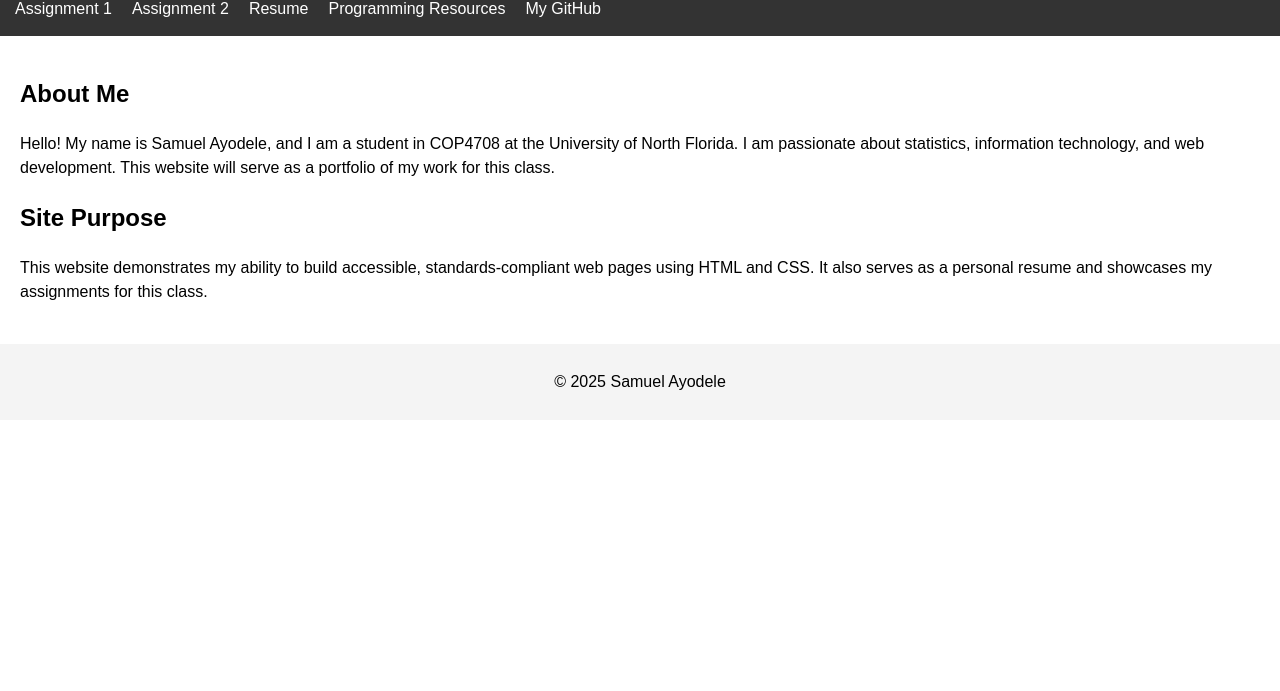
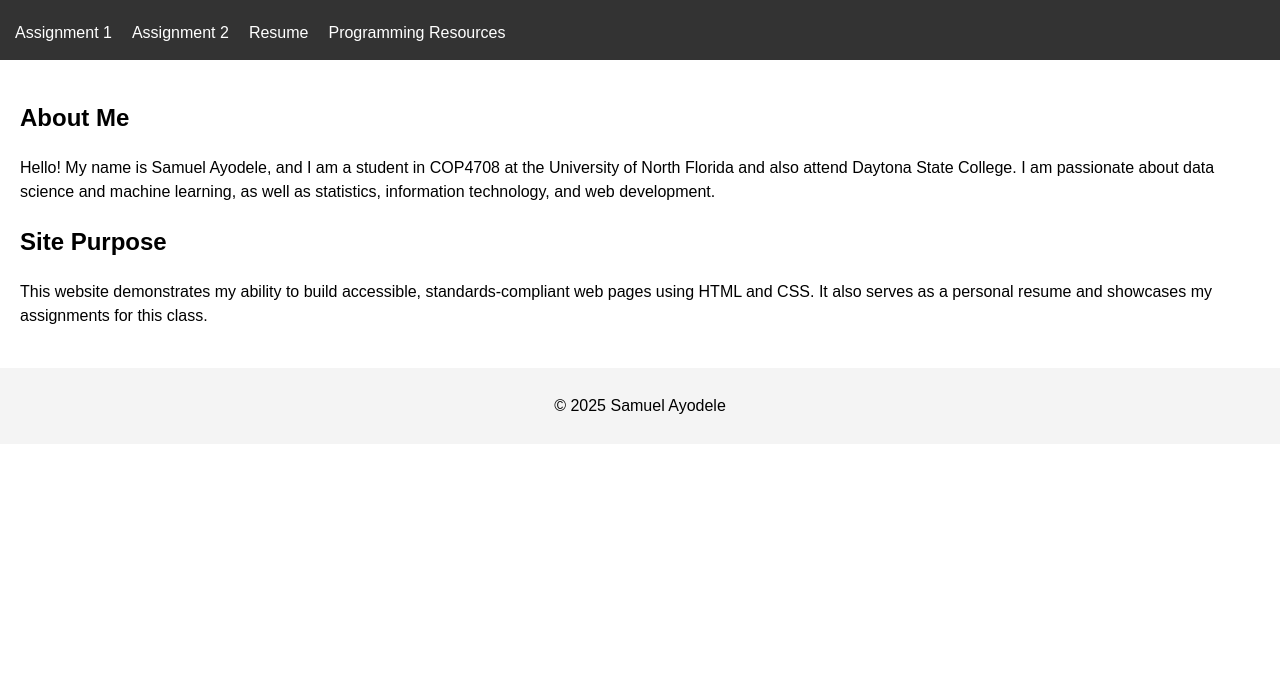
Before and after one commit to AyodeleSamuel17/cop4708-website, a plain HTML site: page index.html in a window 1280 px wide. Shown: the part 109-800 px from the top of the page. Drawn offline with Linux system fonts and the light colour scheme.

Commit message:
Update index.html

```diff
--- a/index.html
+++ b/index.html
@@ -1,8 +1,10 @@
 <!DOCTYPE html>
 <html lang="en">
-<head>
+<!DOCTYPE html>
+<<html lang="en">
+<head>>
   <meta charset="UTF-8">
-  <meta name="viewport" content="width=device-width, initial-scale=1.0">
+  <<head> name="viewport" content="width=device-width, initial-scale=1.0">
   <title>Samuel Ayodele - COP4708 Website</title>
   <link rel="stylesheet" href="style.css">
 </head>
@@ -15,14 +17,14 @@
         <li><a href="assignment2.html">Assignment 2</a></li>
         <li><a href="resume.html">Resume</a></li>
         <li><a href="https://www.w3schools.com">Programming Resources</a></li>
-        <li><a href="https://github.com">My GitHub</a></li>
       </ul>
     </nav>
   </header>
+
   <main>
     <section>
       <h2>About Me</h2>
-      <p>Hello! My name is Samuel Ayodele, and I am a student in COP4708 at the University of North Florida. I am passionate about statistics, information technology, and web development. This website will serve as a portfolio of my work for this class.</p>
+      <p>Hello! My name is Samuel Ayodele, and I am a student in COP4708 at the University of North Florida and also attend Daytona State College. I am passionate about data science and machine learning, as well as statistics, information technology, and web development.</p>
     </section>
     <section>
       <h2>Site Purpose</h2>
```
